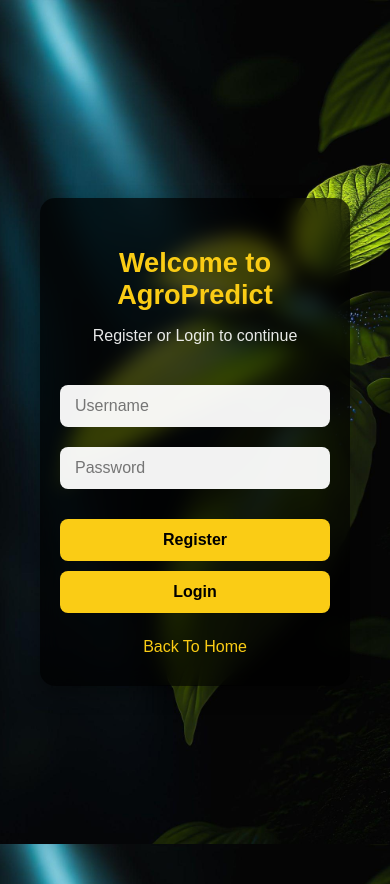
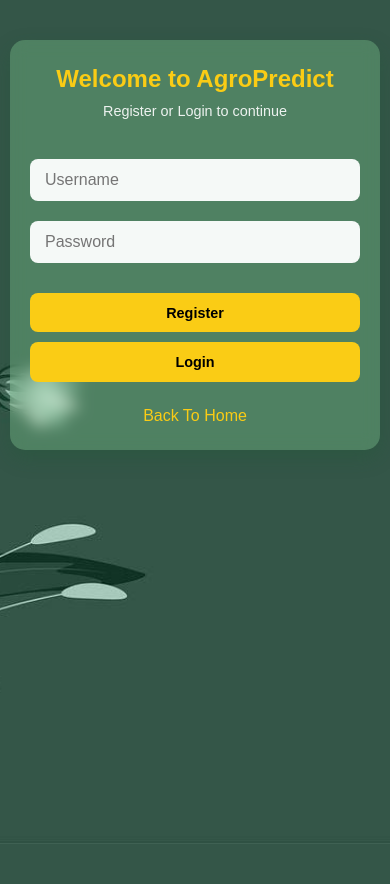
Before and after one commit to AlysiaMutyaba/Class-Project, a Python web app: template templates/auth.html in a window 390 px wide. After the commit the page ends 610 px from the top, so only its background shows below. Run offline with Jinja, Linux system fonts and the light colour scheme; the template is opened without the code that fills it, so the values that code supplies are empty.

Commit message:
Changed Login page background

```diff
--- a/static/CSS/auth.css
+++ b/static/CSS/auth.css
@@ -1,13 +1,23 @@
 /* auth.css */
+*{
+  margin:0;
+  padding:0;
+  box-sizing: border-box;
+}
+html, body{
+  width: 100%;
+  height: 100%;
+  font-family: "Poppins", sans-serif;
+  overflow-x: hidden;
+}
 body {
-  font-family: "Poppins", sans-serif;
-  background: url('../images/bk_2.jpg') no-repeat center center fixed;
+  background: url('../images/bk_image.jpg') no-repeat center center fixed;
   background-size: cover;
   color: #fff;
   display: flex;
   align-items: center;
   justify-content: center;
-  height: 100vh;
+  min-height: 100vh;
   margin: 0;
   padding: 20px;
 }
@@ -17,23 +27,24 @@ body {
   padding: 40px;
   text-align: center;
   border-radius: 15px;
-  box-shadow: 0 8px 20px rgba(0, 0, 0, 0.3);
-  background: rgba(0, 0, 0, 0.7);
-  backdrop-filter: blur(10px);
-  -webkit-backdrop-filter: blur(10px);
+  box-shadow: 0 8px 20px rgba(28, 90, 51, 0.3);
+  background: rgba(122, 194, 140, 0.397);
+  backdrop-filter: blur(8px);
+  -webkit-backdrop-filter: blur(8px);
   max-width: 400px;
   width: 100%;
+  margin: auto;
 }
 
 .auth-container h1 {
-  font-size: 2rem;
+  font-size: clamp(1.5rem, 4vw, 1.2rem);
   margin-bottom: 10px;
   color: #facc15;
 }
 
 .auth-container p {
   margin-bottom: 30px;
-  font-size: 1rem;
+  font-size: clamp(0.9rem, 2.5vw, 1rem);
   opacity: 0.9;
 }
 
@@ -68,7 +79,7 @@ form {
 
 .flash-success{
   background: rgba(76, 175, 80,0.2);
-  color: #4CAF50;
+  color: #318b34;
   padding: 10px;
   border-radius: 5px;
   border-left: 4px solid #4CAF50;
@@ -93,9 +104,9 @@ button {
   background: #facc15;
   color: #000;
   border: none;
-  padding: 12px 25px;
+  padding: clamp(10px, 3vw, 12px) clamp(20px, 4vw, 25px);
   border-radius: 8px;
-  font-size: 1rem;
+  font-size: clamp(0.9rem, 2.5vw, 1rem);
   cursor: pointer;
   transition: 0.3s;
   font-weight: 600;
@@ -128,9 +139,14 @@ a:hover {
 
 /* Responsive design */
 @media (max-width: 480px) {
+  body{
+    padding: 15px;
+    align-items: flex-start;
+    padding-top: 50px;
+  }
   .auth-container {
     padding: 30px 20px;
-    margin: 20px;
+    margin: 0;
   }
 
   .buttons {
@@ -138,7 +154,41 @@ a:hover {
     gap: 10px;
   }
 
-  .auth-container h1 {
-    font-size: 1.7rem;
+  button{
+    flex: none;
+    width: 100%;
   }
 }
+@media (max-width: 480px) {
+  body {
+    padding: 10px;
+    padding-top: 40px;
+  }
+
+  .auth-container {
+    padding: 25px 20px;
+  }
+
+  .auth-container h1 {
+    font-size: 1.5rem;
+  }
+
+  .auth-container p {
+    font-size: 0.9rem;
+  }
+}
+/* Very small screens */
+@media (max-width: 360px) {
+  .auth-container {
+    padding: 20px 15px;
+  }
+
+  .auth-container h1 {
+    font-size: 1.3rem;
+  }
+
+  button {
+    padding: 10px 15px;
+    font-size: 0.9rem;
+  }
+}
--- a/templates/home.html
+++ b/templates/home.html
@@ -2,7 +2,7 @@
 <html lang ="en">
 <head>
     <meta charset="UTF-8"/>
-    <meta name = "viewport" content="width=device-width, initial-scale=1"/>
+    <meta name = "viewport" content="width=device-width, initial-scale=1.0"/>
     <title>AgroPredict | Home</title>
     <link rel ="stylesheet" href="{{ url_for('static', filename='CSS/home.css') }}"/>
 </head>
```
Also changed, not shown: static/CSS/home.css (+84 -10 lines), static/CSS/upload.css (+17 -11 lines), static/images/new_bk.jpg (added), static/uploads/1000195812.jpg (added), static/uploads/1001055430.jpg (added), static/uploads/1001055436.jpg (added), static/uploads/233.jpg (added), static/uploads/IMG_2791.jpeg (added), static/uploads/IMG_3010.jpg (added), 2 other files.
